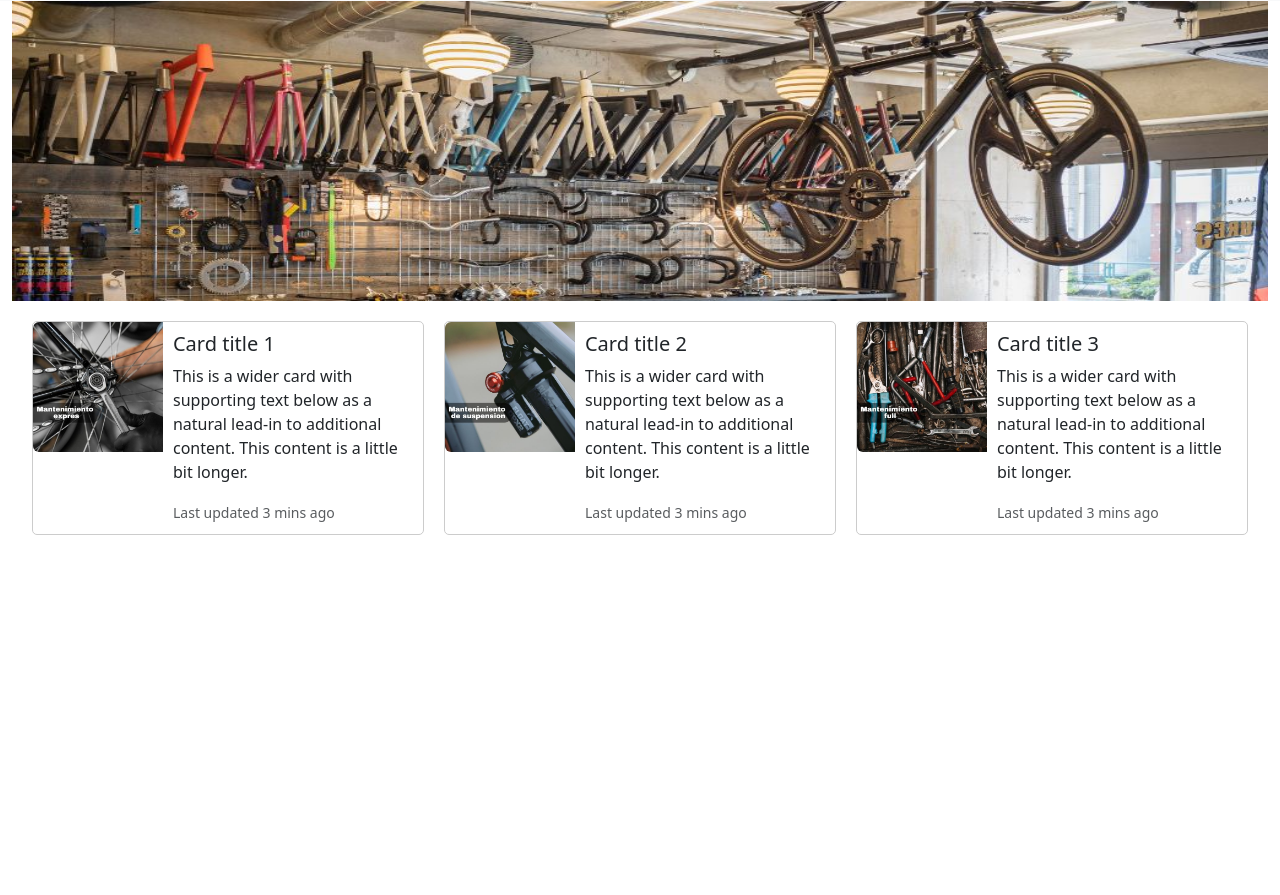
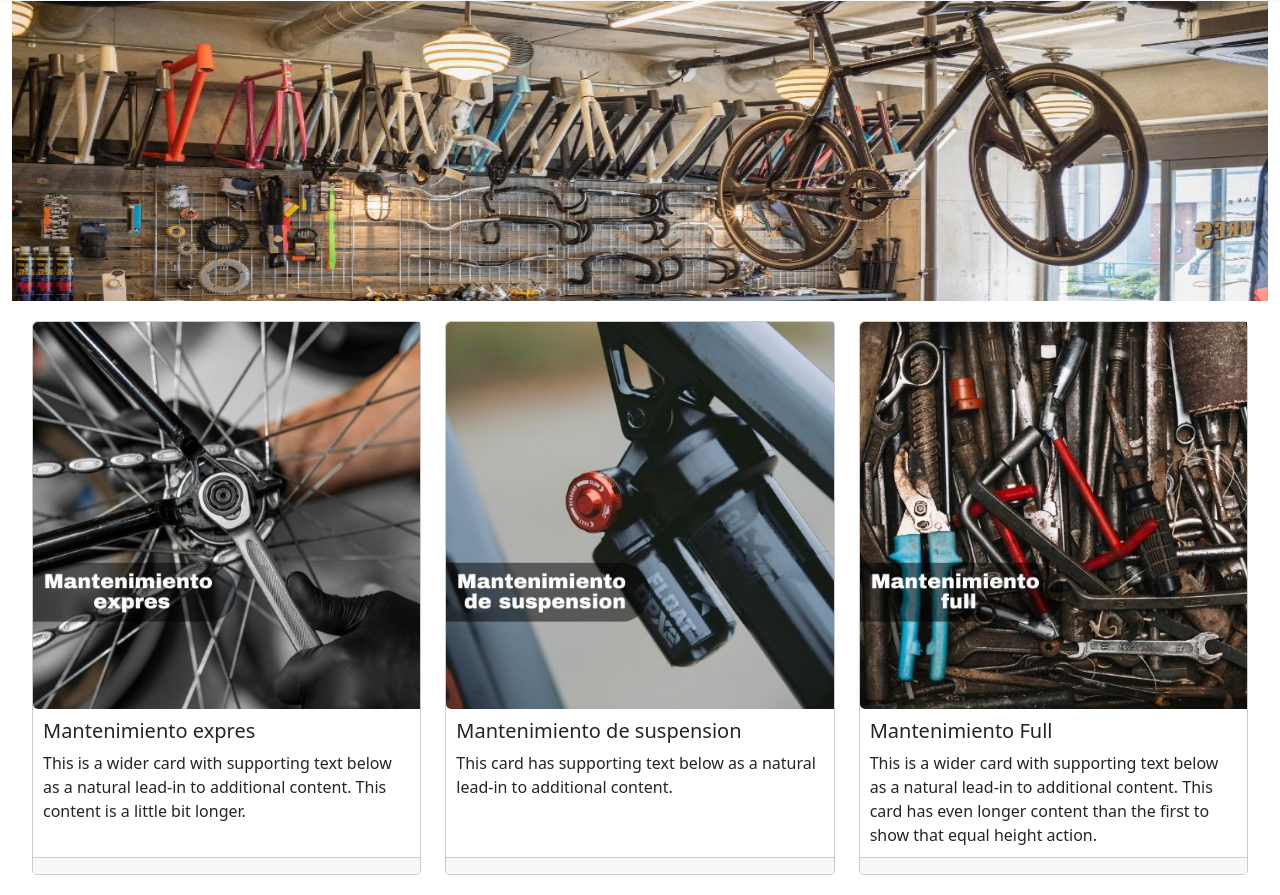
Before and after one commit to AsprinoB/PreEntrega3Asprino, a website: page mantencion.html in a window 1280 px wide. Shown: the part 293-1188 px from the top of the page. Before the commit the page ends 864 px from the top, so only its background shows below. Drawn offline with nearby package versions, Linux system fonts and the light colour scheme.

Commit message:
modificando mantenimiento

```diff
--- a/mantencion.html
+++ b/mantencion.html
@@ -74,46 +74,40 @@
     <div class="container-fluid">
       <img src="./img/taller-2.jpg" alt="Banner" class="banner">
       <div class="image-gallery">
-        <div class="card mb-3" style="max-width: 540px;">
-          <div class="row g-0">
-            <div class="col-md-4">
-              <img src="./img/servicio-4.jpg" class="img-fluid rounded-start" alt="Imagen 1">
+        <div class="row row-cols-1 row-cols-md-3 g-4">
+          <div class="col">
+            <div class="card h-100">
+              <img src="./img/servicio-4.jpg" class="card-img-top" alt="...">
+              <div class="card-body">
+                <h5 class="card-title">Mantenimiento expres</h5>
+                <p class="card-text">This is a wider card with supporting text below as a natural lead-in to additional content. This content is a little bit longer.</p>
               </div>
-            <div class="col-md-8">
-              <div class="card-body">
-                <h5 class="card-title">Card title 1</h5>
-                <p class="card-text">This is a wider card with supporting text below as a natural lead-in to additional content. This content is a little bit longer.</p>
-                <p class="card-text"><small class="text-body-secondary">Last updated 3 mins ago</small></p>
+              <div class="card-footer">
+                <small class="text-body-secondary"></small>
               </div>
             </div>
           </div>
+          <div class="col">
+            <div class="card h-100">
+              <img src="./img/servicio-5.jpg" class="card-img-top" alt="...">
+              <div class="card-body">
+                <h5 class="card-title">Mantenimiento de suspension</h5>
+                <p class="card-text">This card has supporting text below as a natural lead-in to additional content.</p>
               </div>
-
-        <div class="card mb-3" style="max-width: 540px;">
-          <div class="row g-0">
-            <div class="col-md-4">
-              <img src="./img/servicio-5.jpg" class="img-fluid rounded-start" alt="Imagen 2">
-            </div>
-            <div class="col-md-8">
-              <div class="card-body">
-                <h5 class="card-title">Card title 2</h5>
-                <p class="card-text">This is a wider card with supporting text below as a natural lead-in to additional content. This content is a little bit longer.</p>
-                <p class="card-text"><small class="text-body-secondary">Last updated 3 mins ago</small></p>
+              <div class="card-footer">
+                <small class="text-body-secondary"></small>
               </div>
             </div>
           </div>
+          <div class="col">
+            <div class="card h-100">
+              <img src="./img/servicio-6.jpg" class="card-img-top" alt="...">
+              <div class="card-body">
+                <h5 class="card-title">Mantenimiento Full</h5>
+                <p class="card-text">This is a wider card with supporting text below as a natural lead-in to additional content. This card has even longer content than the first to show that equal height action.</p>
               </div>
-        <div class="card mb-3" style="max-width: 540px;">
-          <div class="row g-0">
-            <div class="col-md-4">
-              <img src="./img/servicio-6.jpg" class="img-fluid rounded-start" alt="Imagen 3">
-            </div>
-            <div class="col-md-8">
-              <div class="card-body">
-                <h5 class="card-title">Card title 3</h5>
-                <p class="card-text">This is a wider card with supporting text below as a natural lead-in to additional content. This content is a little bit longer.</p>
-                <p class="card-text"><small class="text-body-secondary">Last updated 3 mins ago</small></p>
-              </div>
+              <div class="card-footer">
+                <small class="text-body-secondary"></small>
               </div>
             </div>
           </div>
--- a/scss/style.scss
+++ b/scss/style.scss
@@ -245,37 +245,3 @@ body {
     gap: 10px;
   }
 }
-body {
-  margin: 0;
-  padding: 0;
-}
-
-.image-gallery {
-  display: flex;
-  flex-direction: column;
-  gap: 20px;
-  padding: 20px;
-
-  .card {
-    width: 100%;
-    border: 1px solid #ccc;
-    border-radius: 5px;
-
-    img {
-      width: 100%;
-      height: auto;
-      border-radius: 5px 5px 0 0;
-    }
-
-    .card-body {
-      padding: 10px;
-    }
-  }
-}
-
-/* Estilo para las tarjetas en pantallas más pequeñas */
-@media (max-width: 768px) {
-  .image-gallery {
-    gap: 10px;
-  }
-}
```
Lines whose indentation alone changed are shown as unchanged.
